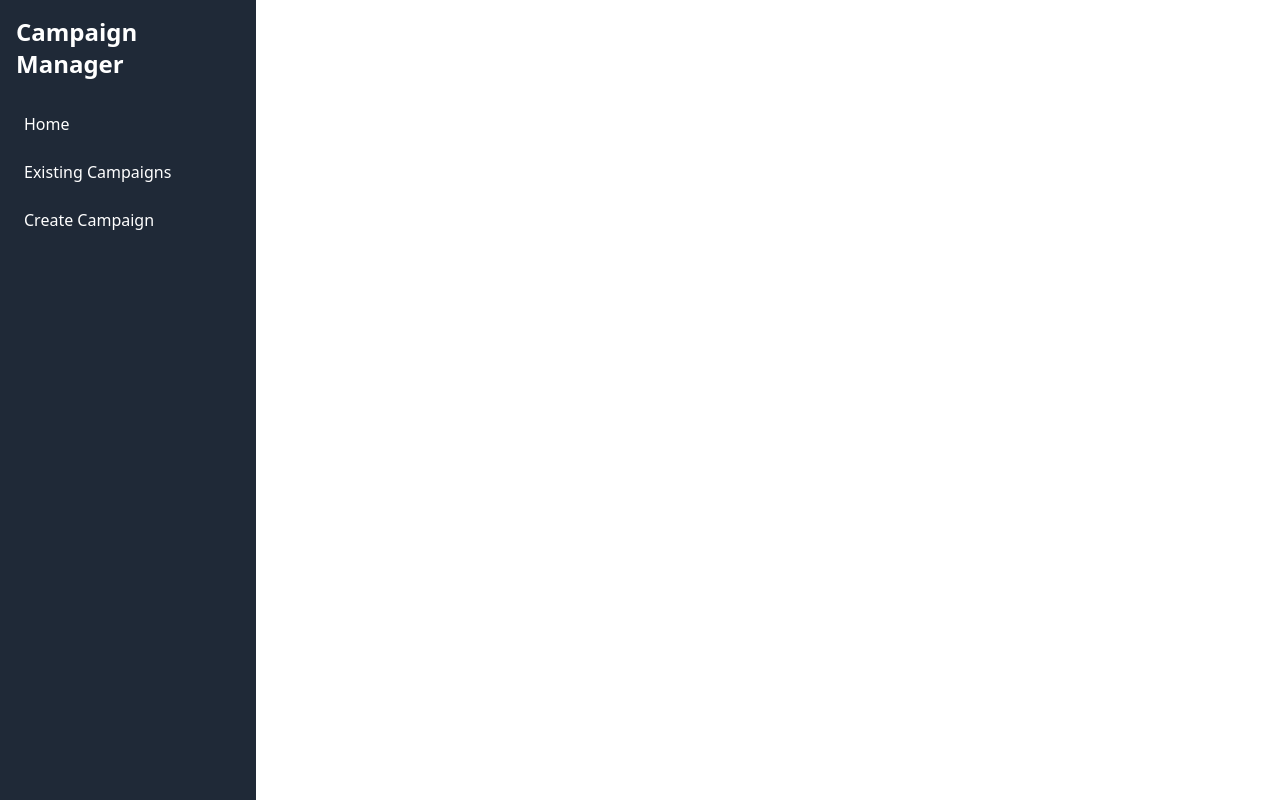
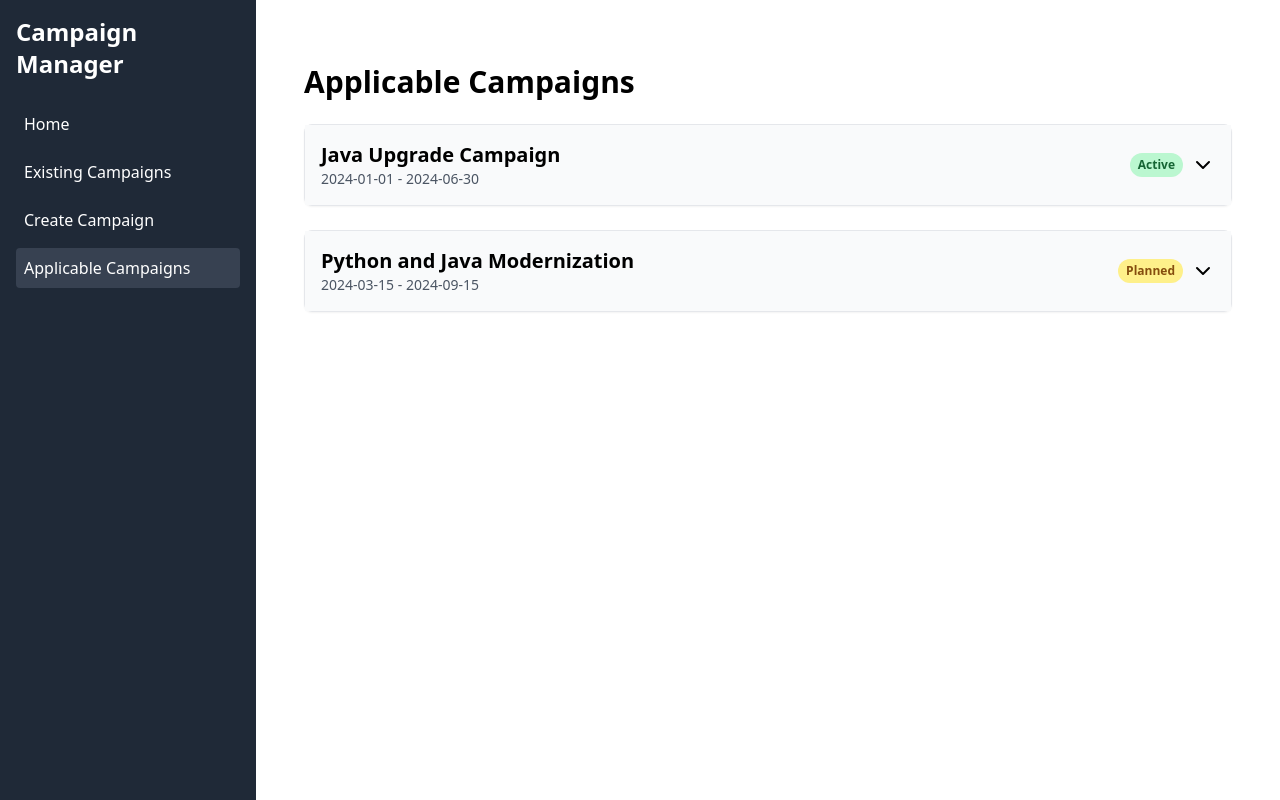
Before and after one commit to alexdwu3/cvpoc, a React (Create React App) app: page /applicable-campaigns in a window 1280 px wide. Built offline with nearby package versions, Linux system fonts and the light colour scheme.

Commit message:
other user ui

```diff
--- a/src/App.tsx
+++ b/src/App.tsx
@@ -7,6 +7,7 @@ import CampaignDetailsForm from "./CampaignDetailsForm.tsx";
 import CampaignDashboard from "./CampaignDashboard.tsx";
 import CampaignList from "./CampaignList.tsx";
 import CampaignDetails from "./CampaignDetails.tsx";
+import ApplicableCampaignsPage from "./ApplicableCampaignsPage.tsx";
 import { CampaignProvider } from "./CampaignContext.tsx";
 
 const App: React.FC = () => {
@@ -32,6 +33,10 @@ const App: React.FC = () => {
                 path="/campaign-details/:id"
                 element={<CampaignDetails />}
               />
+              <Route
+                path="/applicable-campaigns"
+                element={<ApplicableCampaignsPage />}
+              />{" "}
             </Routes>
           </div>
         </div>
--- /dev/null
+++ b/src/ApplicableCampaignsPage.tsx
@@ -0,0 +1,147 @@
+import React, { useState } from 'react';
+import { ChevronDown, ChevronUp } from 'lucide-react';
+
+const ApplicableCampaignsPage = () => {
+  const [expandedCampaign, setExpandedCampaign] = useState(null);
+  const [appStates, setAppStates] = useState({});
+
+  const campaigns = [
+    {
+      id: 1,
+      name: 'Java Upgrade Campaign',
+      startDate: '2024-01-01',
+      endDate: '2024-06-30',
+      status: 'Active',
+      apps: [
+        { id: 1, name: 'App 1', status: 'In Progress' },
+        { id: 2, name: 'App 2', status: 'Not Started' },
+      ]
+    },
+    {
+      id: 2,
+      name: 'Python and Java Modernization',
+      startDate: '2024-03-15',
+      endDate: '2024-09-15',
+      status: 'Planned',
+      apps: [
+        { id: 3, name: 'App 3', status: 'Not Started' },
+      ]
+    },
+  ];
+
+  const toggleCampaign = (campaignId) => {
+    setExpandedCampaign(expandedCampaign === campaignId ? null : campaignId);
+  };
+
+  const handleStatusChange = (campaignId, appId, newStatus) => {
+    setAppStates(prev => ({
+      ...prev,
+      [campaignId]: {
+        ...prev[campaignId],
+        [appId]: {
+          ...prev[campaignId]?.[appId],
+          status: newStatus
+        }
+      }
+    }));
+  };
+
+  const handleNotesChange = (campaignId, appId, notes) => {
+    setAppStates(prev => ({
+      ...prev,
+      [campaignId]: {
+        ...prev[campaignId],
+        [appId]: {
+          ...prev[campaignId]?.[appId],
+          notes: notes
+        }
+      }
+    }));
+  };
+
+  const handleUpdate = (campaignId, appId) => {
+    // Here you would typically send the updated state to your backend
+    console.log('Updating:', campaignId, appId, appStates[campaignId]?.[appId]);
+    // After successful update, you might want to refresh your data or update local state
+  };
+
+  return (
+    <div className="container mx-auto px-4 py-8">
+      <h1 className="text-3xl font-bold mb-6">Applicable Campaigns</h1>
+      {campaigns.map((campaign) => (
+        <div key={campaign.id} className="mb-6 border rounded-lg shadow-sm">
+          <div
+            className="flex justify-between items-center p-4 cursor-pointer bg-gray-50"
+            onClick={() => toggleCampaign(campaign.id)}
+          >
+            <div>
+              <h2 className="text-xl font-semibold">{campaign.name}</h2>
+              <p className="text-sm text-gray-600">
+                {campaign.startDate} - {campaign.endDate}
+              </p>
+            </div>
+            <div className="flex items-center">
+              <span className={`px-2 py-1 rounded-full text-xs font-semibold mr-2 ${
+                campaign.status === 'Active' ? 'bg-green-200 text-green-800' : 'bg-yellow-200 text-yellow-800'
+              }`}>
+                {campaign.status}
+              </span>
+              {expandedCampaign === campaign.id ? <ChevronUp /> : <ChevronDown />}
+            </div>
+          </div>
+          {expandedCampaign === campaign.id && (
+            <div className="p-4 bg-white">
+              <h3 className="text-lg font-semibold mb-4">Your Involved Apps</h3>
+              <div className="space-y-6">
+                {campaign.apps.map((app) => (
+                  <div key={app.id} className="p-4 bg-gray-100 rounded-lg">
+                    <h4 className="text-lg font-medium mb-3">{app.name}</h4>
+                    <div className="mb-4">
+                      <p className="text-sm font-medium text-gray-700 mb-2">Status:</p>
+                      <div className="flex space-x-4">
+                        {['Not Started', 'In Progress', 'Completed'].map((status) => (
+                          <button
+                            key={status}
+                            className={`px-3 py-1 rounded-full text-sm font-medium ${
+                              (appStates[campaign.id]?.[app.id]?.status || app.status) === status
+                                ? 'bg-blue-500 text-white'
+                                : 'bg-gray-200 text-gray-800'
+                            }`}
+                            onClick={() => handleStatusChange(campaign.id, app.id, status)}
+                          >
+                            {status}
+                          </button>
+                        ))}
+                      </div>
+                    </div>
+                    <div className="mb-4">
+                      <label htmlFor={`notes-${app.id}`} className="block text-sm font-medium text-gray-700 mb-2">
+                        Notes:
+                      </label>
+                      <textarea
+                        id={`notes-${app.id}`}
+                        rows={3}
+                        className="w-full px-3 py-2 text-gray-700 border rounded-lg focus:outline-none"
+                        placeholder="Add any relevant notes here..."
+                        value={appStates[campaign.id]?.[app.id]?.notes || ''}
+                        onChange={(e) => handleNotesChange(campaign.id, app.id, e.target.value)}
+                      ></textarea>
+                    </div>
+                    <button
+                      className="px-4 py-2 bg-blue-500 text-white rounded hover:bg-blue-600 transition duration-300"
+                      onClick={() => handleUpdate(campaign.id, app.id)}
+                    >
+                      Update
+                    </button>
+                  </div>
+                ))}
+              </div>
+            </div>
+          )}
+        </div>
+      ))}
+    </div>
+  );
+};
+
+export default ApplicableCampaignsPage;
--- a/src/LandingPage.tsx
+++ b/src/LandingPage.tsx
@@ -12,6 +12,9 @@ const LandingPage: React.FC = () => {
         <Link to="/campaigns" className="bg-green-500 text-white px-4 py-2 rounded hover:bg-green-600">
           View Existing Campaigns
         </Link>
+        <Link to="/applicable-campaigns" className="bg-purple-500 text-white px-4 py-2 rounded hover:bg-purple-600">
+          View Applicable Campaigns
+        </Link>
       </div>
     </div>
   );
--- a/src/Sidebar.tsx
+++ b/src/Sidebar.tsx
@@ -8,6 +8,7 @@ const Sidebar: React.FC = () => {
     { path: '/', label: 'Home' },
     { path: '/campaigns', label: 'Existing Campaigns' },
     { path: '/create-campaign', label: 'Create Campaign' },
+    { path: '/applicable-campaigns', label: 'Applicable Campaigns' }, // New item
   ];
 
   return (
```
